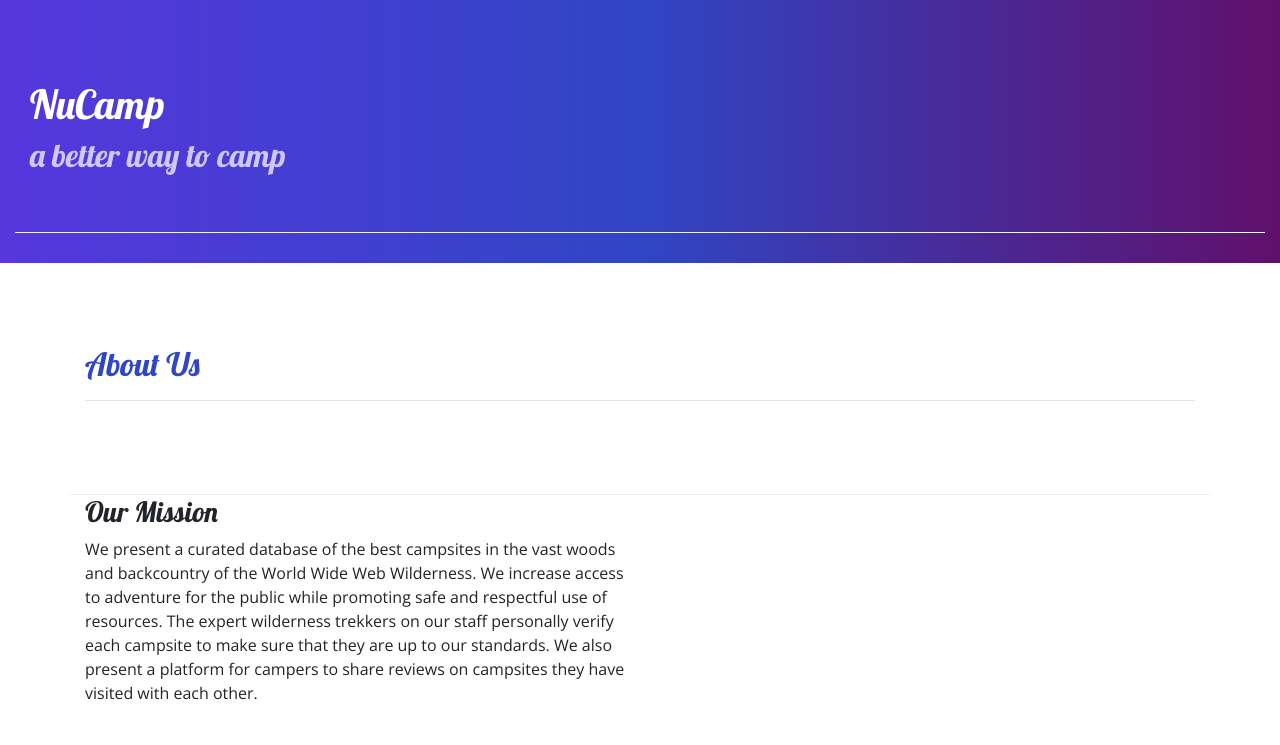
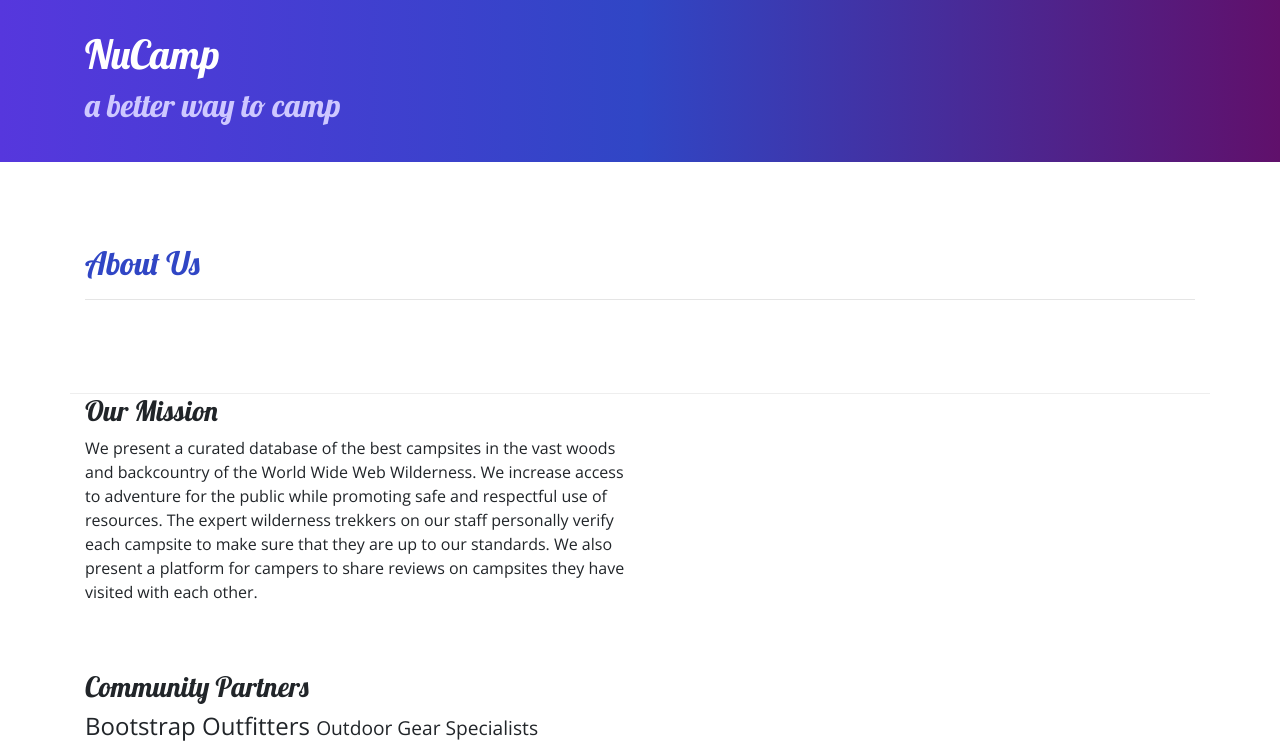
Before and after one commit to robbybates/Bootstrap-Project-Setup, a website: page aboutus.html in a window 1280 px wide. Shown: the top 745 px of the page. Drawn offline with nearby package versions, Linux system fonts and the light colour scheme.

Commit message:
updated header classes

```diff
--- a/aboutus.html
+++ b/aboutus.html
@@ -19,8 +19,8 @@
 <body>
 
     <header class="jumbotron jumbotron-fluid">
-        <div>
-            <div class="row row-content">
+        <div class="container">
+            <div class="row">
                 <div class="col">
                     <h1>NuCamp</h1>
                     <h2>a better way to camp</h2>
@@ -33,7 +33,7 @@
         <div class="row row-content">
             <div class="col">
                <h2>About Us</h2>
-               <hr />
+               <hr/>
             </div>
         </div>
 
```
Also changed, not shown: assets/workshop 01/xs-screen capture-robbybates.png (added).
